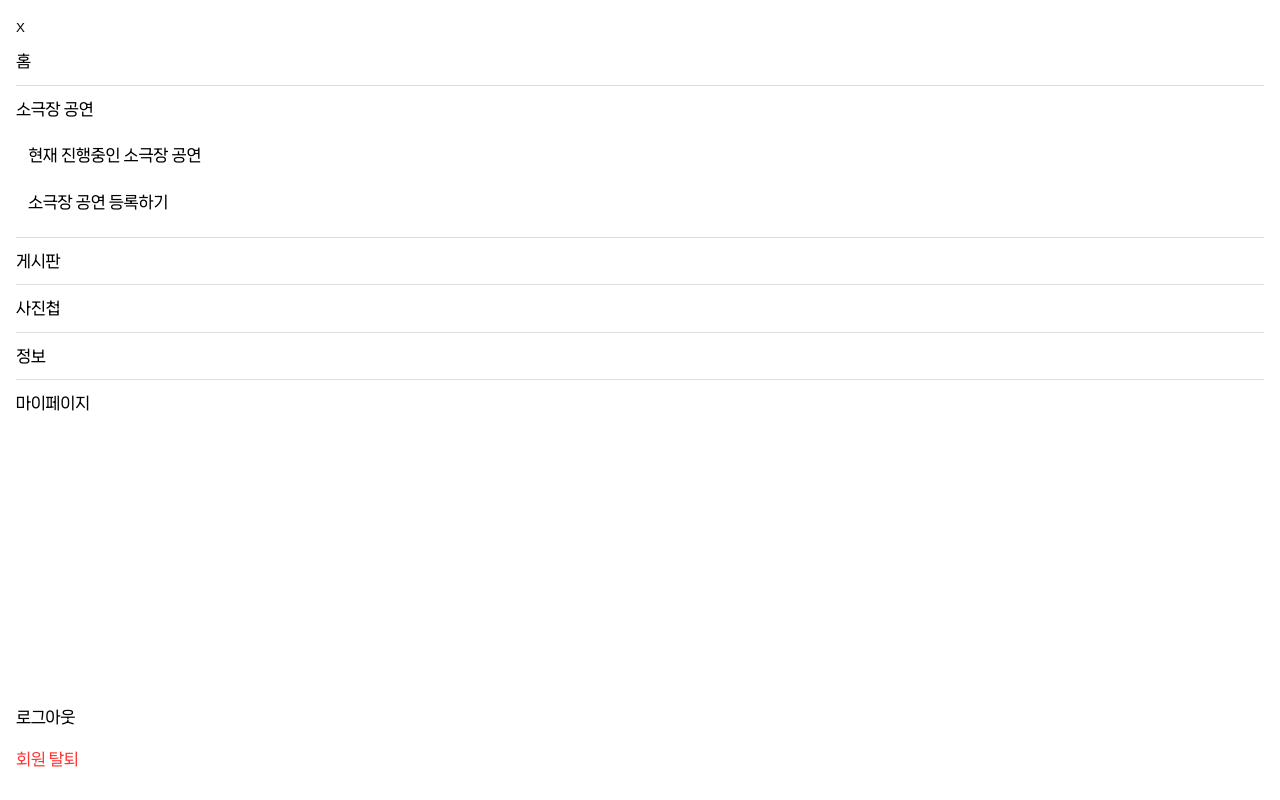
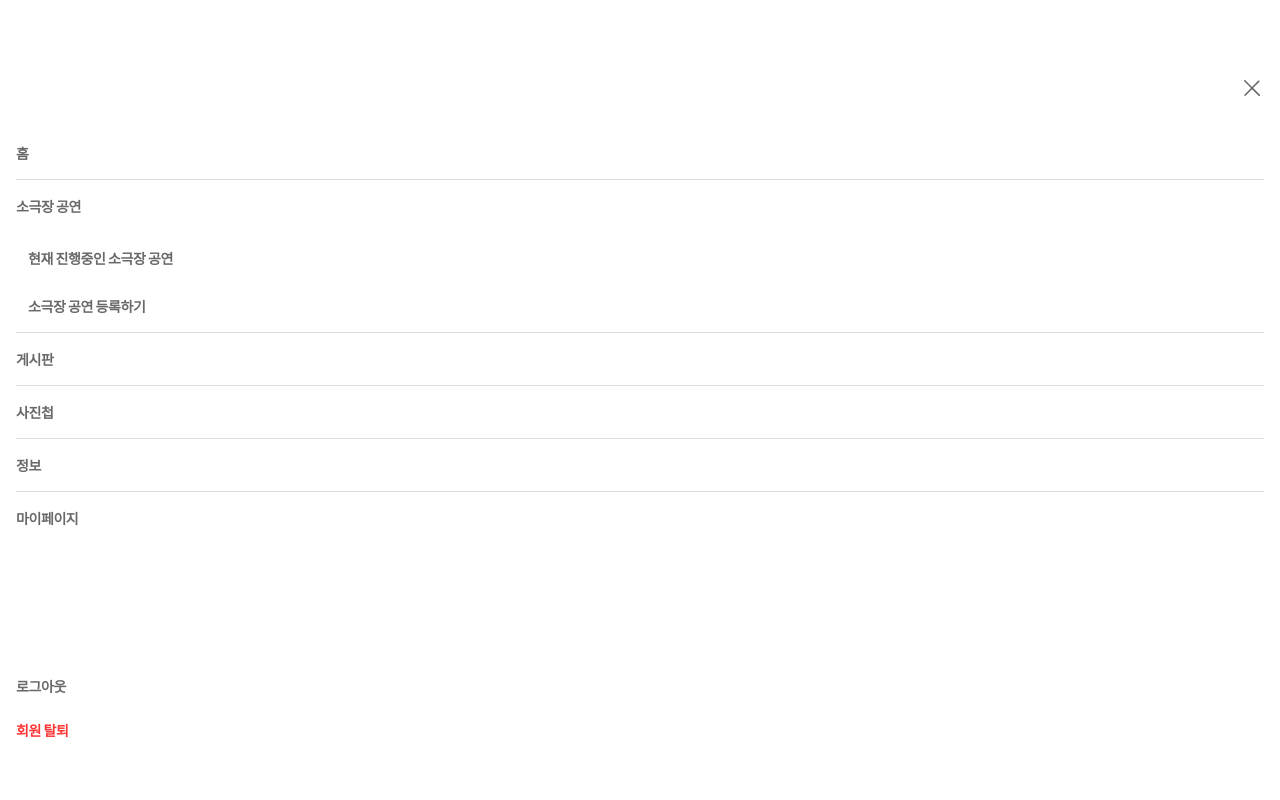
Before and after one commit to see-a-theater/CC_Frontend, a React (Vite) app: page /menu in a window 1280 px wide. Built offline with nearby package versions, Linux system fonts and the light colour scheme.

Commit message:
[FEAT] 풀스크린메뉴 햄버거바에 연결

```diff
--- a/src/components/FullScreenMenu.jsx
+++ b/src/components/FullScreenMenu.jsx
@@ -1,11 +1,11 @@
-import styled from "styled-components";
-import { useState } from "react";
-import { useNavigate } from "react-router-dom";
-
+import styled from 'styled-components';
+import { useState } from 'react';
+import { useNavigate } from 'react-router-dom';
+import Close from '@/assets/icons/close.svg?react';
 // menuData.js
 function FullScreenMenu({ onClose }) {
 	const navigate = useNavigate();
-    const [activeMenu, setActiveMenu] = useState("");
+	const [activeMenu, setActiveMenu] = useState('');
 
 	const menuItems = [
 		{
@@ -44,15 +44,23 @@ import { useNavigate } from "react-router-dom";
 	};
 
 	return (
-      <Wrapper>
-        <button onClick={onClose}>X</button>
+		<MenuWrapper>
+			<div
+				style={{
+					width: '100%',
+					display: 'flex',
+					justifyContent: 'flex-end',
+				}}
+			>
+				<Close onClick={onClose} />
+			</div>
 			<nav>
 				<ul>
 					{menuItems.map((item, index) => (
 						<li key={index}>
 							<div
 								onClick={() => item.path && handleClick(item.label, item.path)}
-                  className={activeMenu === item.label ? "danger" : ""}
+								className={activeMenu === item.label ? 'danger' : ''}
 							>
 								{item.label}
 							</div>
@@ -62,7 +70,7 @@ import { useNavigate } from "react-router-dom";
 										<li key={subIndex}>
 											<div
 												onClick={() => handleClick(subItem.label, subItem.path)}
-                          className={activeMenu === subItem.label ? "danger" : ""}
+												className={activeMenu === subItem.label ? 'danger' : ''}
 											>
 												{subItem.label}
 											</div>
@@ -74,29 +82,40 @@ import { useNavigate } from "react-router-dom";
 					))}
 				</ul>
 				<div>
-            <div onClick={() => handleClick("로그아웃", "/logout")}>로그아웃</div>
+					<div onClick={() => handleClick('로그아웃', '/logout')}>로그아웃</div>
 					<div
-              style={{marginTop: '20px'}}
-              className="danger"
-              onClick={() => handleClick("회원 탈퇴", "/withdrawal")}
+						style={{ paddingTop: '24px' }}
+						className="color-warning"
+						onClick={() => handleClick('회원 탈퇴', '/withdrawal')}
 					>
 						회원 탈퇴
 					</div>
 				</div>
 			</nav>
-      </Wrapper>
+		</MenuWrapper>
 	);
 }
 
 export default FullScreenMenu;
 
-const Wrapper = styled.div`
+const MenuWrapper = styled.div`
+	position: fixed;
+	width: 100%;
 	height: 100vh;
-  padding: 16px 16px 52px 16px;
-  .danger {
-    color: ${({theme}) => theme.colors.redWarning};
-  }
+	padding: 76px 16px 84px 16px;
+	background-color: white;
+	z-index: 1000;
+
+	color: var(--color-gray-500, #696969);
+	font-family: Inter;
+	font-size: 14px;
+	font-style: normal;
+	font-weight: 800;
+	line-height: normal;
+	letter-spacing: -0.42px;
+
 	nav {
+		padding-top: 27px;
 		height: 100%;
 		display: flex;
 		flex-direction: column;
@@ -109,7 +128,7 @@ const Wrapper = styled.div`
 			> li {
 				list-style: none;
 				border-bottom: 1px solid #ddd; /* 원하는 색상 */
-        padding: 12px 0;
+				padding: 16px 0;
 			}
 			> li:last-child {
 				border: none;
@@ -118,7 +137,10 @@ const Wrapper = styled.div`
 			/* 하위 ul 내부의 li에는 border 제거 */
 			li ul li {
 				border-bottom: none;
-        padding: 12px 12px;
+				padding: 16px 12px;
+				&:last-child {
+					padding: 12px 12px 0px 12px;
+				}
 			}
 		}
 	}
@@ -126,6 +148,6 @@ const Wrapper = styled.div`
 
 const Ul = styled.ul`
 	li:first-child {
-  margin-top: 12px;
+		margin-top: 16px;
 	}
-`
+`;
--- a/src/components/Hamburger.jsx
+++ b/src/components/Hamburger.jsx
@@ -4,18 +4,37 @@ import HamburgerIcon from '@/assets/icons/hamburger.svg?react';
 import Alrert from '@/assets/icons/alrert.svg?react';
 import Search from '@/assets/icons/search.svg?react';
 import Logo from '@/assets/icons/logo.svg?react';
+import FullScreenMenu from './FullScreenMenu';
+import { useState } from 'react';
+
+/* 햄버거에 FullScreenMenu 연결 시 레이아웃 문제가 생겨
+해당 컴포넌트의 아이콘 간격 조정했습니다. */
+
 function Hamburger({ hasLogo }) {
+	const [isMenuOpen, setIsMenuOpen] = useState(false);
 	return (
+		<>
+			{!isMenuOpen && (
 				<Container>
 					<ButtonArea>
-				{hasLogo ? <Logo /> : <HamburgerIcon alt="햄버거바" height={15} />}
-
+						{hasLogo ? (
+							<Logo />
+						) : (
+							<HamburgerIcon
+								alt="햄버거바"
+								height={15}
+								onClick={() => setIsMenuOpen(true)}
+							/>
+						)}
 						<Right>
 							<Alrert alt="알림" />
 							<Search alt="검색" />
 						</Right>
 					</ButtonArea>
 				</Container>
+			)}
+			{isMenuOpen && <FullScreenMenu onClose={() => setIsMenuOpen(false)} />}
+		</>
 	);
 }
 
@@ -26,14 +45,14 @@ const Container = styled.div`
 	background: ${({ theme }) => theme.colors.ivoryBg};
 
 	position: relative;
-	padding: 0 20px;
+	padding: 0px 20px;
 `;
 
 const ButtonArea = styled.div`
 	position: absolute;
 	bottom: 20px;
-	left: 0;
-	right: 0;
+	left: 20px; /*0 -> 20px로 변경*/
+	right: 20px; /* 0 -> 20px로 변경*/
 
 	display: flex;
 	justify-content: space-between;
```
Also changed, not shown: src/assets/icons/close.svg (added). Lines whose indentation alone changed are shown as unchanged.
